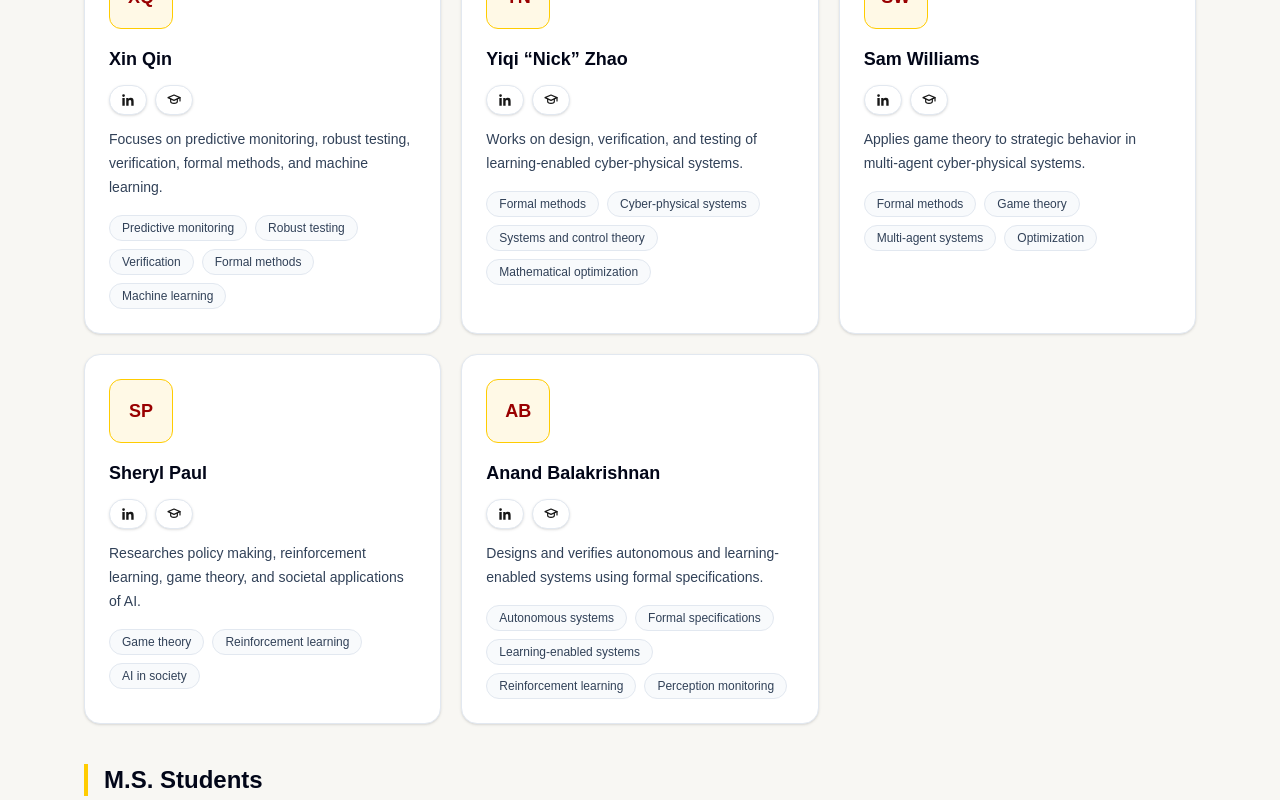
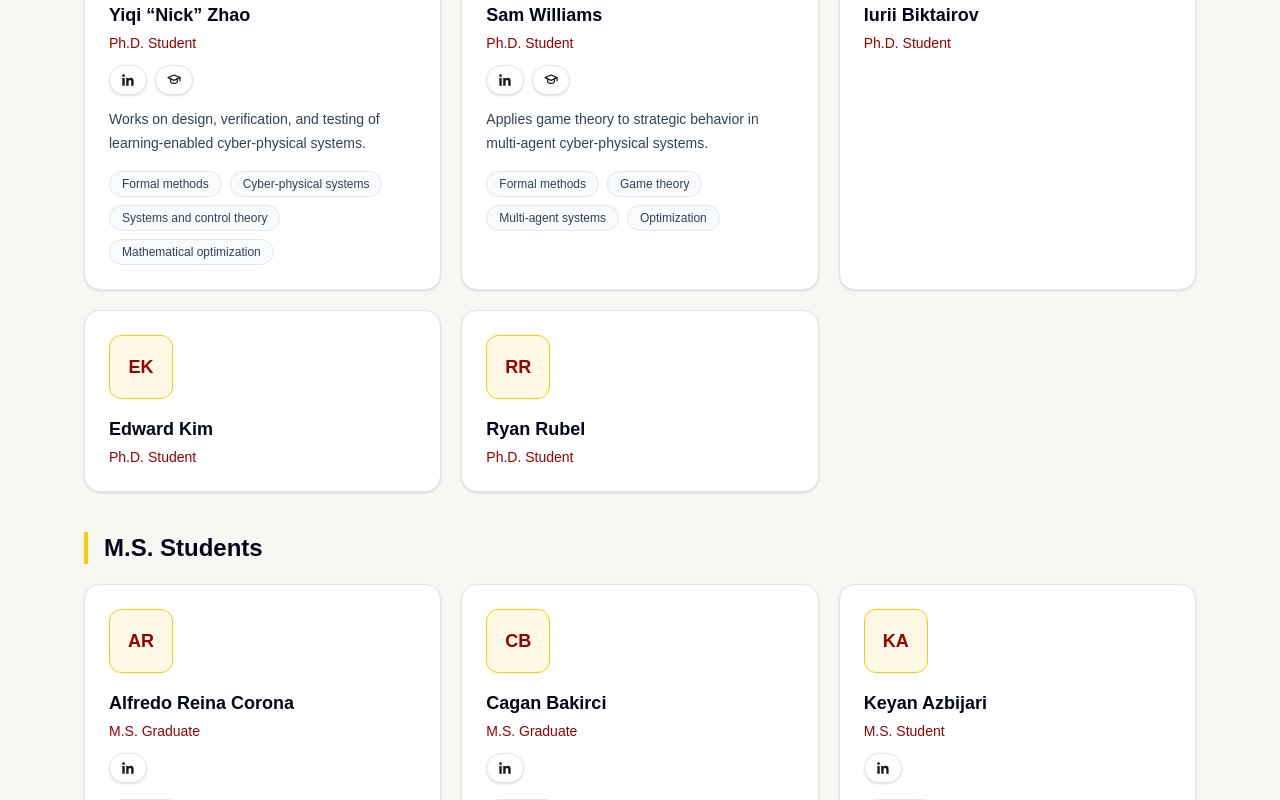
Before and after one commit to Alfredo-ReinaCorona/vida-lab-redesign, a Next.js app: page /people in a window 1280 px wide. Shown: the part 1440-2240 px from the top of the page. Built offline with nearby package versions, Linux system fonts and the light colour scheme.

Commit message:
Update people roster and homepage CTA

```diff
--- a/src/app/people/[slug]/page.tsx
+++ b/src/app/people/[slug]/page.tsx
@@ -1,3 +1,4 @@
+import Image from "next/image";
 import Link from "next/link";
 import { notFound } from "next/navigation";
 import { getInitials, getPersonRole } from "@/components/person-card";
@@ -25,6 +26,8 @@ export default async function PersonProfilePage({ params }: { params: Promise<{
   const role = getPersonRole(person);
   const hasNarrative = Boolean(person.biography?.length || person.cardSummary);
   const profileWebsiteUrl = person.websiteUrl ?? person.website;
+  const interests = person.researchInterests ?? person.interests;
+  const selectedWorks = person.selectedWork ?? person.selectedWorks;
 
   return (
     <main className="mx-auto max-w-5xl px-5 py-12">
@@ -34,9 +37,19 @@ export default async function PersonProfilePage({ params }: { params: Promise<{
       <section className="mt-8 rounded-3xl border border-slate-200 bg-white p-6 shadow-sm md:p-8">
         <div className="grid gap-8 md:grid-cols-[12rem_1fr]">
           <aside>
+            {person.imageSrc ? (
+              <Image
+                src={person.imageSrc}
+                alt={`${person.name} headshot`}
+                width={128}
+                height={128}
+                className="h-32 w-32 rounded-3xl border border-[var(--usc-gold)] object-cover"
+              />
+            ) : (
               <div className="flex h-32 w-32 items-center justify-center rounded-3xl border border-[var(--usc-gold)] bg-[var(--profile-tile)] text-4xl font-semibold text-[var(--usc-cardinal)]" aria-hidden="true">
                 {getInitials(person.name)}
               </div>
+            )}
             <PersonSocialLinks person={person} className="mt-4" />
           </aside>
           <div>
@@ -53,15 +66,20 @@ export default async function PersonProfilePage({ params }: { params: Promise<{
       </section>
 
       <div className="mt-8 grid gap-6 md:grid-cols-[minmax(0,1fr)_minmax(0,1.35fr)]">
+        {interests.length || profileWebsiteUrl ? (
           <section className="rounded-2xl border border-slate-200 bg-white p-6 shadow-sm">
+            {interests.length ? (
+              <>
                 <h2 className="border-l-4 border-[var(--usc-gold)] pl-4 text-2xl font-semibold text-slate-950">Research interests</h2>
                 <ul className="mt-5 flex flex-wrap gap-2">
-            {person.interests.map((interest) => (
+                  {interests.map((interest) => (
                     <li className="rounded-full border border-slate-200 bg-slate-50 px-3 py-1 text-sm font-medium text-slate-700" key={interest}>{interest}</li>
                   ))}
                 </ul>
+              </>
+            ) : null}
             {profileWebsiteUrl ? (
-            <div className="mt-6 border-t border-slate-200 pt-5">
+              <div className={interests.length ? "mt-6 border-t border-slate-200 pt-5" : ""}>
                 <h2 className="text-sm font-semibold uppercase tracking-widest text-slate-500">Website</h2>
                 <a
                   aria-label={`Visit ${person.name}’s website.`}
@@ -75,12 +93,13 @@ export default async function PersonProfilePage({ params }: { params: Promise<{
               </div>
             ) : null}
           </section>
+        ) : null}
 
-        {person.selectedWorks?.length ? (
+        {selectedWorks?.length ? (
           <section className="rounded-2xl border border-slate-200 bg-white p-6 shadow-sm">
             <h2 className="border-l-4 border-[var(--usc-gold)] pl-4 text-2xl font-semibold text-slate-950">Selected work</h2>
             <ol className="mt-5 divide-y divide-slate-200">
-              {person.selectedWorks.map((work, index) => (
+              {selectedWorks.map((work, index) => (
                 <li className="grid grid-cols-[2rem_1fr] gap-3 py-4 first:pt-0 last:pb-0" key={`${work.title}-${index}`}>
                   <span className="mt-1 flex h-7 w-7 items-center justify-center rounded-full border border-[var(--usc-gold)] bg-[var(--profile-tile)] text-xs font-semibold tabular-nums text-[var(--usc-cardinal)]" aria-hidden="true">
                     {index + 1}
--- a/src/app/people/page.tsx
+++ b/src/app/people/page.tsx
@@ -3,17 +3,76 @@ import { people, type Person } from "@/content/people";
 
 type PeopleSection = {
   title: string;
-  group: Person["group"];
+  groups: Person["group"][];
 };
 
 const sections: PeopleSection[] = [
-  { title: "Faculty director", group: "Faculty director" },
-  { title: "Ph.D. Students", group: "phd" },
-  { title: "M.S. Students", group: "ms" },
-  { title: "Undergraduate Students", group: "undergrad" },
+  { title: "Faculty director", groups: ["Faculty director"] },
+  { title: "Ph.D. Students", groups: ["phd"] },
+  { title: "M.S. Students", groups: ["ms"] },
 ];
 
+const groupNameOrder: Partial<Record<Person["group"], string[]>> = {
+  phd: [
+    "Merve Atasever",
+    "Sheryl Paul",
+    "Vidisha Kudalkar",
+    "Yiqi “Nick” Zhao",
+    "Sam Williams",
+    "Iurii Biktairov",
+    "Edward Kim",
+    "Ryan Rubel",
+  ],
+  "former-phd": [
+    "Yuan Xia",
+    "Anand Balakrishnan",
+    "Aniruddh Puranic",
+    "Navid Hashemi",
+    "Xin Qin",
+    "Sara Mohammadinejad",
+  ],
+};
+
+const alumniSections: PeopleSection[] = [
+  { title: "Former Ph.D. Students", groups: ["former-phd"] },
+  { title: "Former M.S. Students", groups: ["former-ms"] },
+  { title: "Former Undergraduate Students", groups: ["former-undergrad"] },
+];
+
+function getPeopleForGroups(groups: Person["group"][]) {
+  const groupPeople = people.filter((person) => groups.includes(person.group));
+  const [group] = groups;
+  const orderedNames = groupNameOrder[group];
+
+  if (!orderedNames) return groupPeople;
+
+  return [...groupPeople].sort((first, second) => {
+    const firstIndex = orderedNames.indexOf(first.name);
+    const secondIndex = orderedNames.indexOf(second.name);
+    return (firstIndex === -1 ? Number.MAX_SAFE_INTEGER : firstIndex) - (secondIndex === -1 ? Number.MAX_SAFE_INTEGER : secondIndex);
+  });
+}
+
+function PeopleGrid({ section }: { section: PeopleSection }) {
+  const sectionPeople = getPeopleForGroups(section.groups);
+
+  if (!sectionPeople.length) return null;
+
+  return (
+    <section className="mt-10">
+      <h2 className="border-l-4 border-[var(--usc-gold)] pl-4 text-2xl font-semibold text-slate-950">{section.title}</h2>
+      <div className="mt-5 grid gap-5 md:grid-cols-2 lg:grid-cols-3">
+        {sectionPeople.map((person) => (
+          <PersonCard key={person.slug} person={person} />
+        ))}
+      </div>
+    </section>
+  );
+}
+
 export default function PeoplePage() {
+  const hasAlumni = alumniSections.some((section) => getPeopleForGroups(section.groups).length > 0);
+
   return (
     <main className="mx-auto max-w-6xl px-5 py-16">
       <p className="text-sm font-semibold uppercase tracking-widest text-[var(--usc-cardinal)]">People</p>
@@ -21,22 +80,17 @@ export default function PeoplePage() {
       <p className="mt-4 max-w-3xl leading-8 text-slate-700">
         Profiles use supplied names, interests, bios, and links only. Role text is omitted when a current role was not supplied unambiguously.
       </p>
-      {sections.map((section) => {
-        const sectionPeople = people.filter((person) => person.group === section.group);
-
-        if (!sectionPeople.length) return null;
-
-        return (
-          <section className="mt-10" key={section.group}>
-            <h2 className="border-l-4 border-[var(--usc-gold)] pl-4 text-2xl font-semibold text-slate-950">{section.title}</h2>
-            <div className="mt-5 grid gap-5 md:grid-cols-2 lg:grid-cols-3">
-              {sectionPeople.map((person) => (
-                <PersonCard key={person.slug} person={person} />
-              ))}
-            </div>
-          </section>
-        );
-      })}
+      {sections.map((section) => (
+        <PeopleGrid key={section.title} section={section} />
+      ))}
+      {hasAlumni ? (
+        <section className="mt-12" aria-labelledby="lab-alumni-title">
+          <h2 id="lab-alumni-title" className="text-3xl font-semibold text-slate-950">Lab Alumni</h2>
+          {alumniSections.map((section) => (
+            <PeopleGrid key={section.title} section={section} />
+          ))}
+        </section>
+      ) : null}
     </main>
   );
 }
--- a/src/components/hero.tsx
+++ b/src/components/hero.tsx
@@ -5,11 +5,11 @@ export function Hero() {
     <section className="mx-auto grid max-w-6xl gap-10 px-5 py-16 md:grid-cols-[1.05fr_0.95fr] md:py-24">
       <div>
         <p className="text-sm font-semibold uppercase tracking-[0.24em] text-[var(--usc-cardinal)]">Verification • Intelligence • Design • Analysis</p>
-        <h1 className="mt-5 text-4xl font-semibold tracking-tight text-slate-950 md:text-6xl">Rigorous foundations for autonomous cyber-physical systems.</h1>
+        <h1 className="mt-5 text-4xl font-semibold tracking-tight text-slate-950 md:text-6xl">Autonomous Cyber-Physical Systems</h1>
         <p className="mt-6 max-w-2xl text-lg leading-8 text-slate-700">CPS-VIDA Lab develops rigorous foundations for autonomy at the intersection of formal methods, control, artificial intelligence, and cyber-physical systems.</p>
         <div className="mt-8 flex flex-wrap gap-3">
           <Link className="rounded-full bg-[var(--usc-cardinal)] px-5 py-3 text-sm font-semibold text-white hover:bg-red-950" href="/research/">Explore research</Link>
-          <Link className="rounded-full border border-slate-300 px-5 py-3 text-sm font-semibold text-slate-800 hover:bg-white" href="/contact/">Contact placeholder</Link>
+          <a className="rounded-full border border-slate-300 px-5 py-3 text-sm font-semibold text-slate-800 hover:bg-white" href="https://www.cs.usc.edu/" rel="noreferrer" target="_blank">USC Computer Science</a>
         </div>
       </div>
       <div className="relative min-h-80 overflow-hidden rounded-3xl border border-slate-200 bg-white p-6 shadow-sm" aria-label="Abstract technical system diagram">
--- a/src/components/person-card.tsx
+++ b/src/components/person-card.tsx
@@ -1,3 +1,4 @@
+import Image from "next/image";
 import Link from "next/link";
 import type { Person } from "@/content/people";
 import { PersonSocialLinks } from "@/components/social-links";
@@ -27,9 +28,19 @@ export function PersonCard({ person }: { person: Person }) {
         className="absolute inset-0 z-10 rounded-2xl focus-visible:outline focus-visible:outline-2 focus-visible:outline-offset-2 focus-visible:outline-[var(--usc-cardinal)]"
         aria-label={`View ${person.name}'s profile`}
       />
-      <div className="inline-flex h-16 w-16 items-center justify-center rounded-xl border border-[var(--usc-gold)] bg-[var(--profile-tile)] text-lg font-semibold text-[var(--usc-cardinal)] transition group-hover:border-[var(--usc-cardinal)]">
-        {getInitials(person.name)}
-      </div>
+      {person.imageSrc ? (
+        <Image
+          src={person.imageSrc}
+          alt={`${person.name} headshot`}
+          width={64}
+          height={64}
+          className="h-16 w-16 rounded-xl border border-[var(--usc-gold)] object-cover transition group-hover:border-[var(--usc-cardinal)]"
+        />
+      ) : (
+        <div className="inline-flex h-16 w-16 items-center justify-center rounded-xl border border-[var(--usc-gold)] bg-[var(--profile-tile)] text-lg font-semibold text-[var(--usc-cardinal)] transition group-hover:border-[var(--usc-cardinal)]">
+          {getInitials(person.name)}
+        </div>
+      )}
       <h3 className="mt-4 text-lg font-semibold text-slate-950">{person.name}</h3>
       {role ? <p className="mt-1 text-sm font-medium text-[var(--usc-cardinal)]">{role}</p> : null}
       <PersonSocialLinks person={person} className="relative z-20 mt-3" />
--- a/src/content/people.ts
+++ b/src/content/people.ts
@@ -15,14 +15,17 @@ export type Person = {
   slug: string;
   role?: string;
   displayRole?: string;
-  group: "Faculty director" | "phd" | "ms" | "undergrad";
+  group: "Faculty director" | "phd" | "ms" | "former-phd" | "former-ms" | "former-undergrad";
   cardSummary?: string;
+  imageSrc?: string;
   biography?: string[];
+  researchInterests?: string[];
   interests: string[];
   website?: string;
   websiteUrl?: string;
   linkedinUrl?: string;
   googleScholarUrl?: string;
+  selectedWork?: SelectedWork[];
   selectedWorks?: SelectedWork[];
   placeholder: boolean;
 };
@@ -51,6 +54,7 @@ export const people: Person[] = [
   },
   {
     name: "Merve Atasever",
+    displayRole: "Ph.D. Student",
     slug: "merve-atasever",
     group: "phd",
     cardSummary: "Works on reinforcement learning, representation learning, multi-agent settings, and robotics.",
@@ -70,8 +74,9 @@ export const people: Person[] = [
   },
   {
     name: "Yuan Xia",
+    displayRole: "Former Ph.D. Student",
     slug: "yuan-xia",
-    group: "phd",
+    group: "former-phd",
     cardSummary: "Researches large language models, multimodal AI, autonomous driving, distributed systems, and software engineering.",
     biography: [
       "Yuan Xia is pursuing a Ph.D. in Computer Science at the University of Southern California. Her research spans large language models, multimodal AI, autonomous driving, distributed systems, and software engineering. She leads a student group at CPS-VIDA Lab developing LLMs for perception-system monitoring, driving-event detection, and program synthesis. She previously interned at Bell Labs, where she worked on machine-learning research focused on LLM logical reasoning.",
@@ -89,8 +94,9 @@ export const people: Person[] = [
   },
   {
     name: "Navid Hashemi",
+    displayRole: "Former Ph.D. Student",
     slug: "navid-hashemi",
-    group: "phd",
+    group: "former-phd",
     cardSummary: "Studies artificial intelligence and temporal logics for verification and neurosymbolic reinforcement learning.",
     biography: [
       "Navid Hashemi’s research lies at the intersection of artificial intelligence and temporal logics, with applications in formal verification of learning-enabled systems and neurosymbolic reinforcement learning.",
@@ -108,8 +114,9 @@ export const people: Person[] = [
   },
   {
     name: "Xin Qin",
+    displayRole: "Former Ph.D. Student",
     slug: "xin-qin",
-    group: "phd",
+    group: "former-phd",
     cardSummary: "Focuses on predictive monitoring, robust testing, verification, formal methods, and machine learning.",
     interests: ["Predictive monitoring", "Robust testing", "Verification", "Formal methods", "Machine learning"],
     website: "https://xinqin23.github.io/",
@@ -124,6 +131,7 @@ export const people: Person[] = [
   },
   {
     name: "Yiqi “Nick” Zhao",
+    displayRole: "Ph.D. Student",
     slug: "yiqi-zhao",
     group: "phd",
     cardSummary: "Works on design, verification, and testing of learning-enabled cyber-physical systems.",
@@ -143,6 +151,7 @@ export const people: Person[] = [
   },
   {
     name: "Sam Williams",
+    displayRole: "Ph.D. Student",
     slug: "sam-williams",
     group: "phd",
     cardSummary: "Applies game theory to strategic behavior in multi-agent cyber-physical systems.",
@@ -161,6 +170,7 @@ export const people: Person[] = [
   },
   {
     name: "Sheryl Paul",
+    displayRole: "Ph.D. Student",
     slug: "sheryl-paul",
     group: "phd",
     cardSummary: "Researches policy making, reinforcement learning, game theory, and societal applications of AI.",
@@ -179,9 +189,42 @@ export const people: Person[] = [
     placeholder: false,
   },
   {
+    name: "Vidisha Kudalkar",
+    slug: "vidisha-kudalkar",
+    displayRole: "Ph.D. Student",
+    group: "phd",
+    interests: [],
+    placeholder: true,
+  },
+  {
+    name: "Iurii Biktairov",
+    slug: "iurii-biktairov",
+    displayRole: "Ph.D. Student",
+    group: "phd",
+    interests: [],
+    placeholder: true,
+  },
+  {
+    name: "Edward Kim",
+    slug: "edward-kim",
+    displayRole: "Ph.D. Student",
+    group: "phd",
+    interests: [],
+    placeholder: true,
+  },
+  {
+    name: "Ryan Rubel",
+    slug: "ryan-rubel",
+    displayRole: "Ph.D. Student",
+    group: "phd",
+    interests: [],
+    placeholder: true,
+  },
+  {
     name: "Anand Balakrishnan",
+    displayRole: "Former Ph.D. Student",
     slug: "anand-balakrishnan",
-    group: "phd",
+    group: "former-phd",
     cardSummary: "Designs and verifies autonomous and learning-enabled systems using formal specifications.",
     biography: [
       "Anand Balakrishnan is a Ph.D. candidate in Computer Science advised by Jyotirmoy Deshmukh. His research interests lie in the design and verification of autonomous systems using formal specifications, particularly learning-enabled systems. His current work focuses on reinforcement-learning-based controller synthesis for time-sensitive and safety-critical tasks encoded as temporal logics or automata, and the use of formal logic to monitor perception-based systems.",
@@ -196,6 +239,22 @@ export const people: Person[] = [
     linkedinUrl: "https://www.linkedin.com/in/anandb1597",
     googleScholarUrl: "https://scholar.google.com/citations?hl=en&user=egagNkwAAAAJ",
     placeholder: false,
+  },
+  {
+    name: "Aniruddh Puranic",
+    slug: "aniruddh-puranic",
+    displayRole: "Former Ph.D. Student",
+    group: "former-phd",
+    interests: [],
+    placeholder: true,
+  },
+  {
+    name: "Sara Mohammadinejad",
+    slug: "sara-mohammadinejad",
+    displayRole: "Former Ph.D. Student",
+    group: "former-phd",
+    interests: [],
+    placeholder: true,
   },
   {
     name: "Alfredo Reina Corona",
@@ -237,14 +296,38 @@ export const people: Person[] = [
     placeholder: false,
   },
   {
+    name: "Mihir Nitin Kulkarni",
+    slug: "mihir-nitin-kulkarni",
+    displayRole: "Former M.S. Student",
+    group: "former-ms",
+    interests: [],
+    placeholder: true,
+  },
+  {
+    name: "Qingpei Li",
+    slug: "qingpei-li",
+    displayRole: "Former M.S. Student",
+    group: "former-ms",
+    interests: [],
+    placeholder: true,
+  },
+  {
     name: "Richard Yang",
     slug: "richard-yang",
-    displayRole: "Visiting Researcher · University of Florida",
-    group: "undergrad",
+    displayRole: "Former Undergraduate Student",
+    group: "former-undergrad",
     interests: ["Robotics"],
     websiteUrl: "https://riyang25.github.io/",
     linkedinUrl: "https://www.linkedin.com/in/yangricharduf/",
     placeholder: false,
+  },
+  {
+    name: "Celina Wang",
+    slug: "celina-wang",
+    displayRole: "Former Undergraduate Student",
+    group: "former-undergrad",
+    interests: [],
+    placeholder: true,
   },
 
 ];
```
Also changed, not shown: 1 other file (tests, documents, lock files or other folders). Lines whose indentation alone changed are shown as unchanged.
